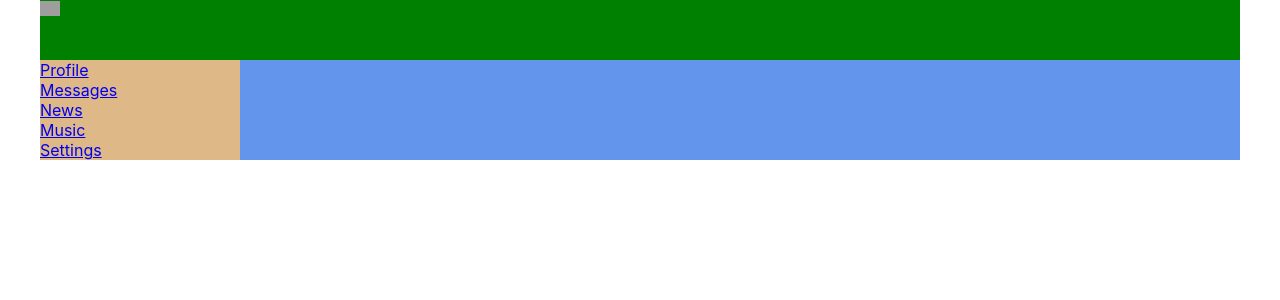
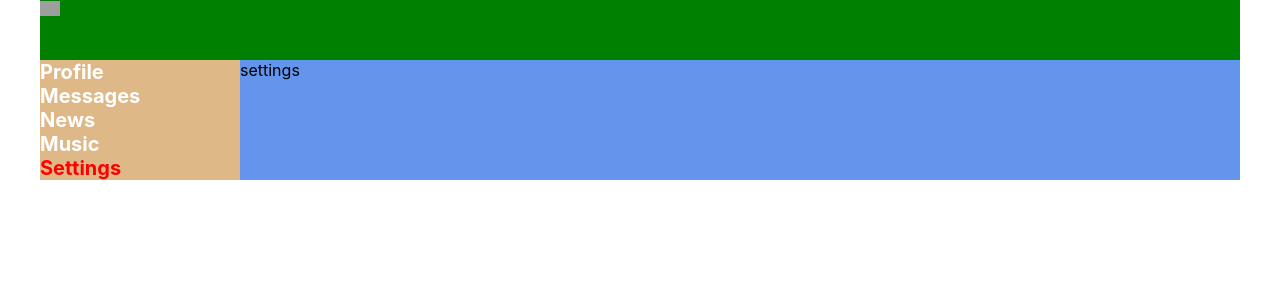
Before and after one commit to Gad-Ble/React, a React (Create React App) app: page /settings in a window 1280 px wide. Shown: the top 300 px of the page. Built offline with nearby package versions, Linux system fonts and the light colour scheme; grey boxes are pictures that could not be loaded.

Commit message:
Lesson 19

```diff
--- a/src/App.js
+++ b/src/App.js
@@ -5,6 +5,10 @@ import Navbar from './components/Navbar/Navbar';
 import Profile from './components/profile/Profile';
 import Dialogs from "./components/Dialogs/Dialogs";
 import {BrowserRouter, Routes, Route} from "react-router-dom";
+import Music from "./components/Music/Music";
+import Settings from "./components/Settings/Settings";
+import News from "./components/News/News";
+import NotFound from "./NotFound";
 
 const App = () => {
     return (
@@ -16,6 +20,11 @@ const App = () => {
                     <Routes>
                         <Route path="/profile" element={<Profile/>}/>
                         <Route path="/dialogs" element={<Dialogs/>}/>
+                        <Route path="/news" element={<News/>}/>
+                        <Route path="/music" element={<Music/>}/>
+                        <Route path="/settings" element={<Settings/>}/>
+                        <Route path="/*" element={<NotFound/>}/>
+
                     </Routes>
                 </div>
             </div>
--- /dev/null
+++ b/src/NotFound.js
@@ -0,0 +1,11 @@
+import React from 'react';
+
+const NotFound = () => {
+    return (
+        <div>
+            Page not found!
+        </div>
+    )
+}
+
+export default NotFound;
--- /dev/null
+++ b/src/components/Music/Music.jsx
@@ -0,0 +1,13 @@
+import React from 'react';
+import classes from './Music.module.css';
+import {Link} from "react-router-dom";
+
+const Music = () => {
+    return (
+        <div className="content">
+            music
+        </div>
+    )
+}
+
+export default Music;
--- /dev/null
+++ b/src/components/Music/Music.module.css
@@ -0,0 +1,8 @@
+.nav {
+    grid-area: n;
+    background-color: burlywood;
+  }
+
+.item {
+  color: white;
+}
--- a/src/components/Navbar/Navbar.jsx
+++ b/src/components/Navbar/Navbar.jsx
@@ -1,23 +1,33 @@
 import React from 'react';
 import classes from './Navbar.module.css';
-import {Link} from "react-router-dom";
+import {NavLink} from "react-router-dom";
 
 const Navbar = () => {
     return <nav className={classes.nav}>
         <div className={classes.item}>
-            <Link to="/profile">Profile</Link>
+            <NavLink className={({ isActive }) =>
+                isActive ? `${classes.link} ${classes.active}` : classes.link
+            } to="/profile">Profile</NavLink>
         </div>
         <div className={classes.item}>
-            <Link to="/dialogs">Messages</Link>
+            <NavLink to="/dialogs" className={({ isActive }) =>
+                isActive ? `${classes.link} ${classes.active}` : classes.link
+            }>Messages</NavLink>
         </div>
         <div className={classes.item}>
-            <Link>News</Link>
+            <NavLink to="/news" className={({ isActive }) =>
+                isActive ? `${classes.link} ${classes.active}` : classes.link
+            }>News</NavLink>
         </div>
         <div className={classes.item}>
-            <Link>Music</Link>
+            <NavLink to="/music" className={({ isActive }) =>
+                isActive ? `${classes.link} ${classes.active}` : classes.link
+            }>Music</NavLink>
         </div>
         <div className={classes.item}>
-            <Link>Settings</Link>
+            <NavLink to="/settings" className={({ isActive}) =>
+                isActive ? `${classes.active}` : classes.link
+            }   >Settings</NavLink>
         </div>
     </nav>
 }
--- a/src/components/Navbar/Navbar.module.css
+++ b/src/components/Navbar/Navbar.module.css
@@ -6,3 +6,17 @@
 .item {
   color: white;
 }
+
+.item a {
+    color: white;
+    text-decoration: none;
+    font-size: 20px;
+    font-weight: bold;
+    transition-duration: 0.4s;
+}
+.item a:hover {
+    color: blue;
+}
+.item a.active {
+    color: red;
+}
--- /dev/null
+++ b/src/components/News/News.jsx
@@ -0,0 +1,13 @@
+import React from 'react';
+import classes from './News.module.css';
+import {Link} from "react-router-dom";
+
+const News = () => {
+    return (
+        <div className="content">
+            news
+        </div>
+    )
+}
+
+export default News;
--- /dev/null
+++ b/src/components/Settings/Settings.jsx
@@ -0,0 +1,13 @@
+import React from 'react';
+import classes from './Settings.module.css';
+import {Link} from "react-router-dom";
+
+const Settings = () => {
+    return (
+        <div className="content">
+            settings
+        </div>
+    )
+}
+
+export default Settings;
--- /dev/null
+++ b/src/components/Settings/Settings.module.css
@@ -0,0 +1,8 @@
+.nav {
+    grid-area: n;
+    background-color: burlywood;
+  }
+
+.item {
+  color: white;
+}
```
Also changed, not shown: src/components/News/News.module.css (added).
